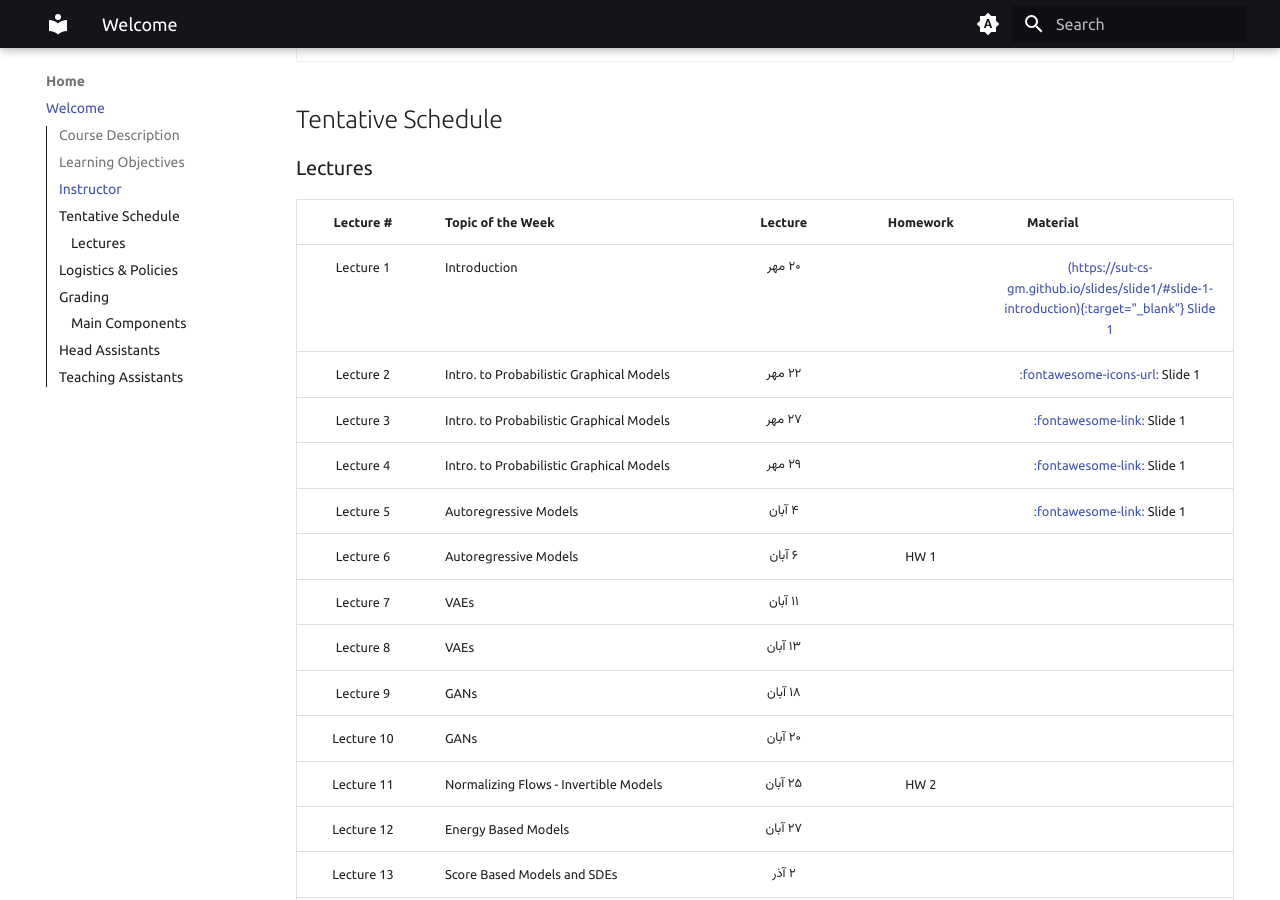
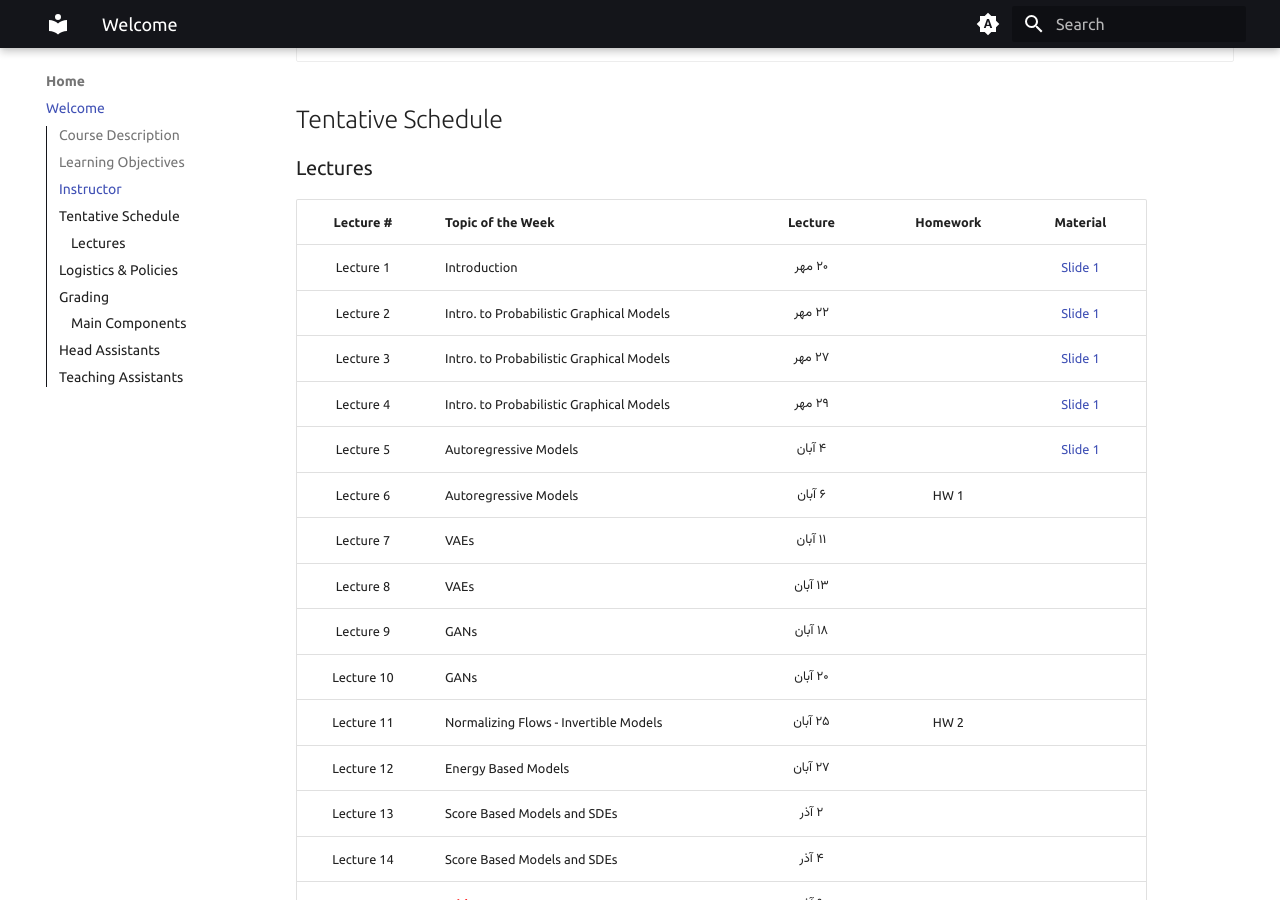
Before and after one commit to SUT-CS-GM/sut-cs-gm.github.io, an MkDocs documentation site: the page built from docs/index.md, in a window 1280 px wide and 900 px high, scrolled down 861 px. Built offline with MkDocs 1.6.1 and Material for MkDocs 9.7.7, drawn with Linux system fonts in a browser that asks for light colours; some web fonts are replaced.

Commit message:
Adds sample slide 1 links.

```diff
--- a/docs/index.md
+++ b/docs/index.md
@@ -73,11 +73,11 @@ This course provides an in-depth introduction to the field of Deep Generative Mo
 
 | <div style="width:100px;">Lecture #</div> | <div style="width:250px;">Topic of the Week</div>                 |                <div style="width:110px;">Lecture</div>                | <div style="width:100px;">Homework</div> | <div style="width:100px;">Material</div> |
 |:-----------------------------------------:|:------------------------------------------------------------------|:---------------------------------------------------------------------:|:----------------------------------------:|:----------------------------------------:|
-|                 Lecture 1                 | Introduction                                                      | <div style="direction: rtl;font-family: Vazirmatn;">۲۰ مهر<br></div>  |                                          |<a>(https://sut-cs-gm.github.io/slides/slide1/#slide-1-introduction){:target="_blank"} Slide 1</a>|
-|                 Lecture 2                 | Intro. to Probabilistic Graphical Models                          | <div style="direction: rtl;font-family: Vazirmatn;">۲۲ مهر<br></div>  |                                          |<p>[:fontawesome-icons-url:](https://sut-cs-gm.github.io/slides/slide1/#slide-1-introduction){:target="_blank"} Slide 1</p>|
-|                 Lecture 3                 | Intro. to Probabilistic Graphical Models                          | <div style="direction: rtl;font-family: Vazirmatn;">۲۷ مهر<br></div>  |                                          |<p>[:fontawesome-link:](https://sut-cs-gm.github.io/slides/slide1/#slide-1-introduction){:target="_blank"} Slide 1</p>|
-|                 Lecture 4                 | Intro. to Probabilistic Graphical Models                          | <div style="direction: rtl;font-family: Vazirmatn;">۲۹ مهر<br></div>  |                                          |<p>[:fontawesome-link:](https://sut-cs-gm.github.io/slides/slide1/#slide-1-introduction){:target="_blank"} Slide 1</p>|
-|                 Lecture 5                 | Autoregressive Models                                             | <div style="direction: rtl;font-family: Vazirmatn;">۴ آبان<br></div>  |                                          |<p>[:fontawesome-link:](https://sut-cs-gm.github.io/slides/slide1/#slide-1-introduction){:target="_blank"} Slide 1</p>|
+|                 Lecture 1                 | Introduction                                                      | <div style="direction: rtl;font-family: Vazirmatn;">۲۰ مهر<br></div>  |                                          |<a href="https://sut-cs-gm.github.io/slides/slide1/#slide-1-introduction">Slide 1</a>|
+|                 Lecture 2                 | Intro. to Probabilistic Graphical Models                          | <div style="direction: rtl;font-family: Vazirmatn;">۲۲ مهر<br></div>  |                                          |<a href="https://sut-cs-gm.github.io/slides/slide1/#slide-1-introduction">Slide 1</a>|
+|                 Lecture 3                 | Intro. to Probabilistic Graphical Models                          | <div style="direction: rtl;font-family: Vazirmatn;">۲۷ مهر<br></div>  |                                          |<a href="https://sut-cs-gm.github.io/slides/slide1/#slide-1-introduction">Slide 1</a>|
+|                 Lecture 4                 | Intro. to Probabilistic Graphical Models                          | <div style="direction: rtl;font-family: Vazirmatn;">۲۹ مهر<br></div>  |                                          |<a href="https://sut-cs-gm.github.io/slides/slide1/#slide-1-introduction">Slide 1</a>|
+|                 Lecture 5                 | Autoregressive Models                                             | <div style="direction: rtl;font-family: Vazirmatn;">۴ آبان<br></div>  |                                          |<a href="https://sut-cs-gm.github.io/slides/slide1/#slide-1-introduction">Slide 1</a>|
 |                 Lecture 6                 | Autoregressive Models                                             | <div style="direction: rtl;font-family: Vazirmatn;">۶ آبان<br></div>  |                   HW 1                   | |
 |                 Lecture 7                 | VAEs                                                              | <div style="direction: rtl;font-family: Vazirmatn;">۱۱ آبان<br></div> |                                          | |
 |                 Lecture 8                 | VAEs                                                              | <div style="direction: rtl;font-family: Vazirmatn;">۱۳ آبان<br></div> |                                          | |
```
